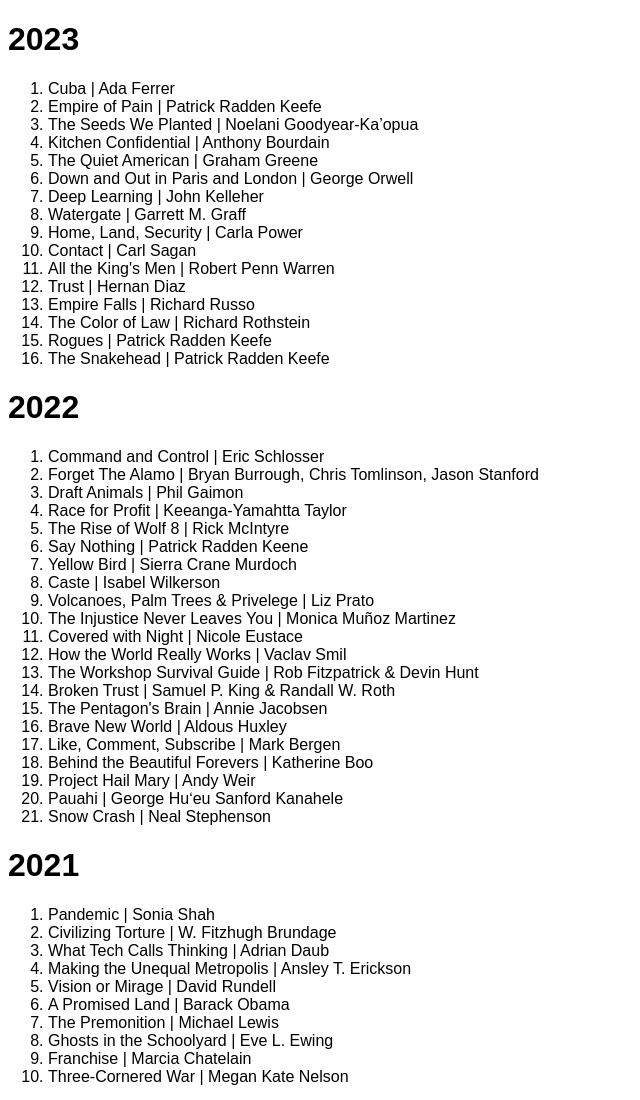
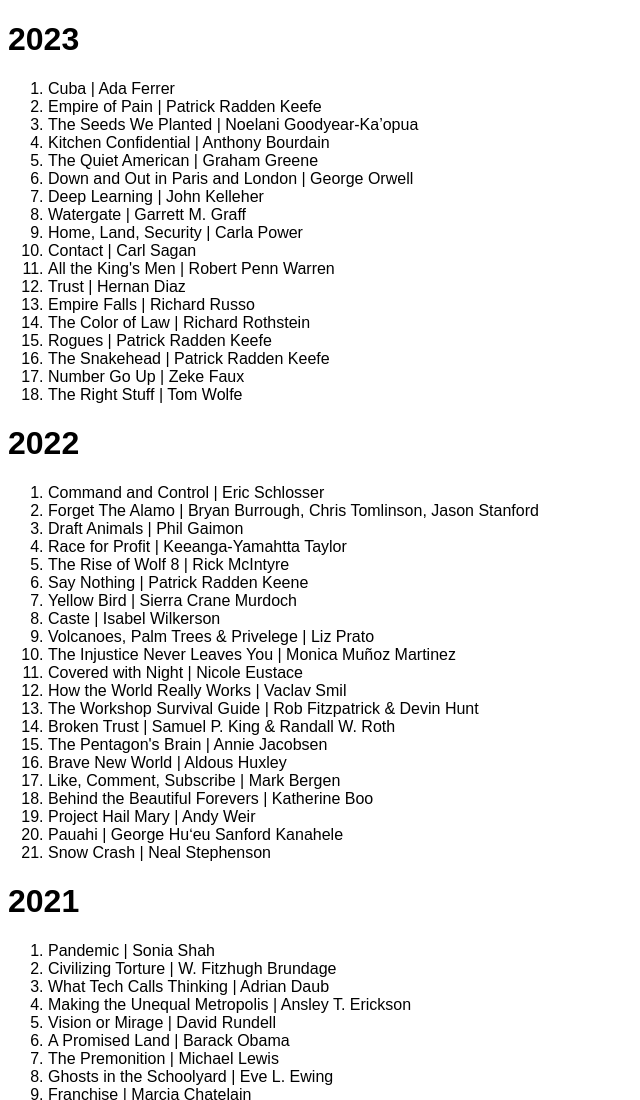
Before and after one commit to davemoyer/books, a plain HTML site: page index.html in a window 1280 px wide. Shown: the top 1100 px of the page, without its empty margins (0-640 px from the left). Drawn offline with Linux system fonts and the light colour scheme.

Commit message:
Add last two books of the year

```diff
--- a/index.html
+++ b/index.html
@@ -29,6 +29,8 @@
 	<li>The Color of Law | Richard Rothstein</li>
 	<li>Rogues | Patrick Radden Keefe</li>
 	<li>The Snakehead | Patrick Radden Keefe</li>
+	<li>Number Go Up | Zeke Faux</li>
+	<li>The Right Stuff | Tom Wolfe</li>
  </ol>
 </p>
 <h1>2022</h1>
```
